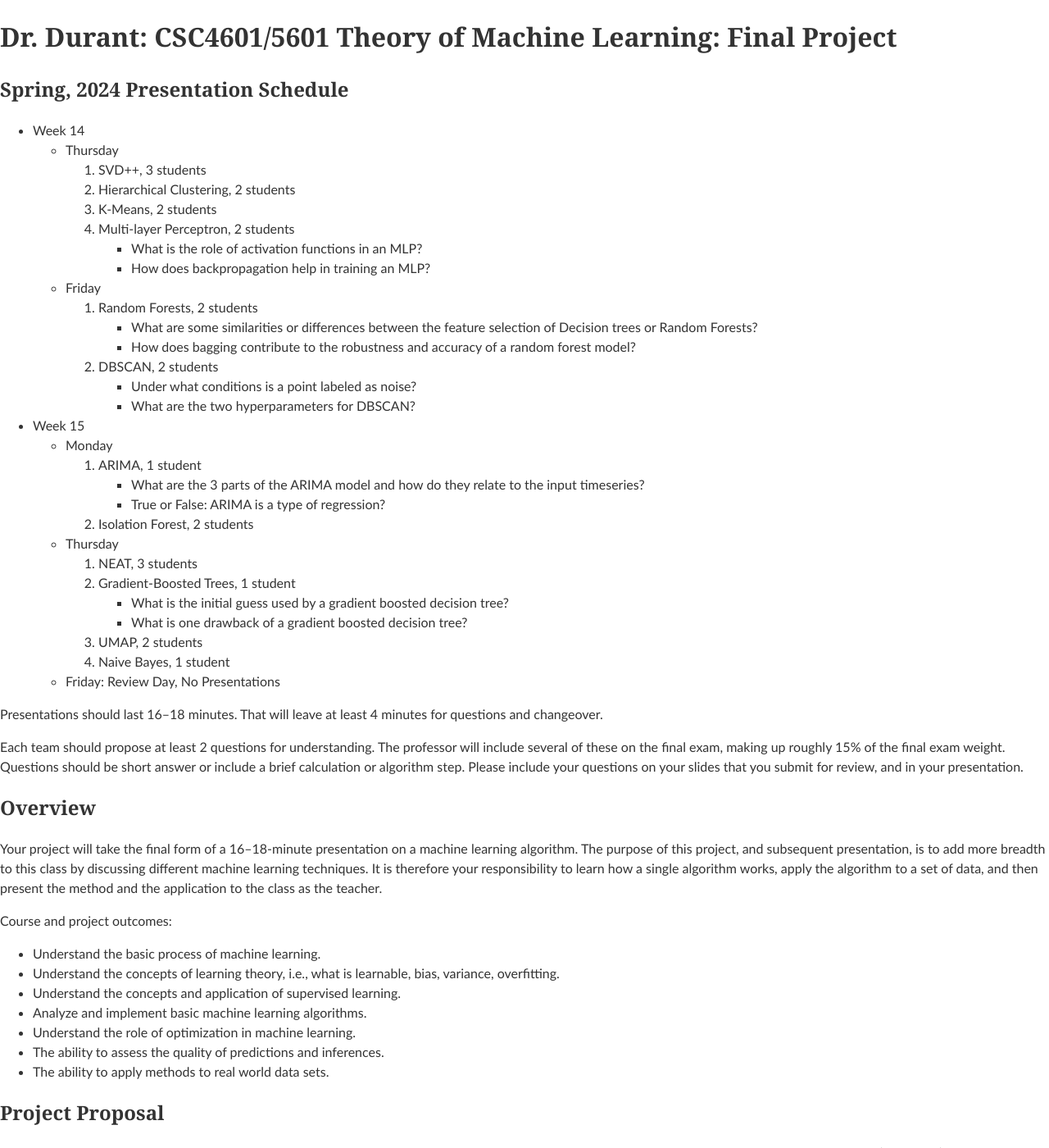
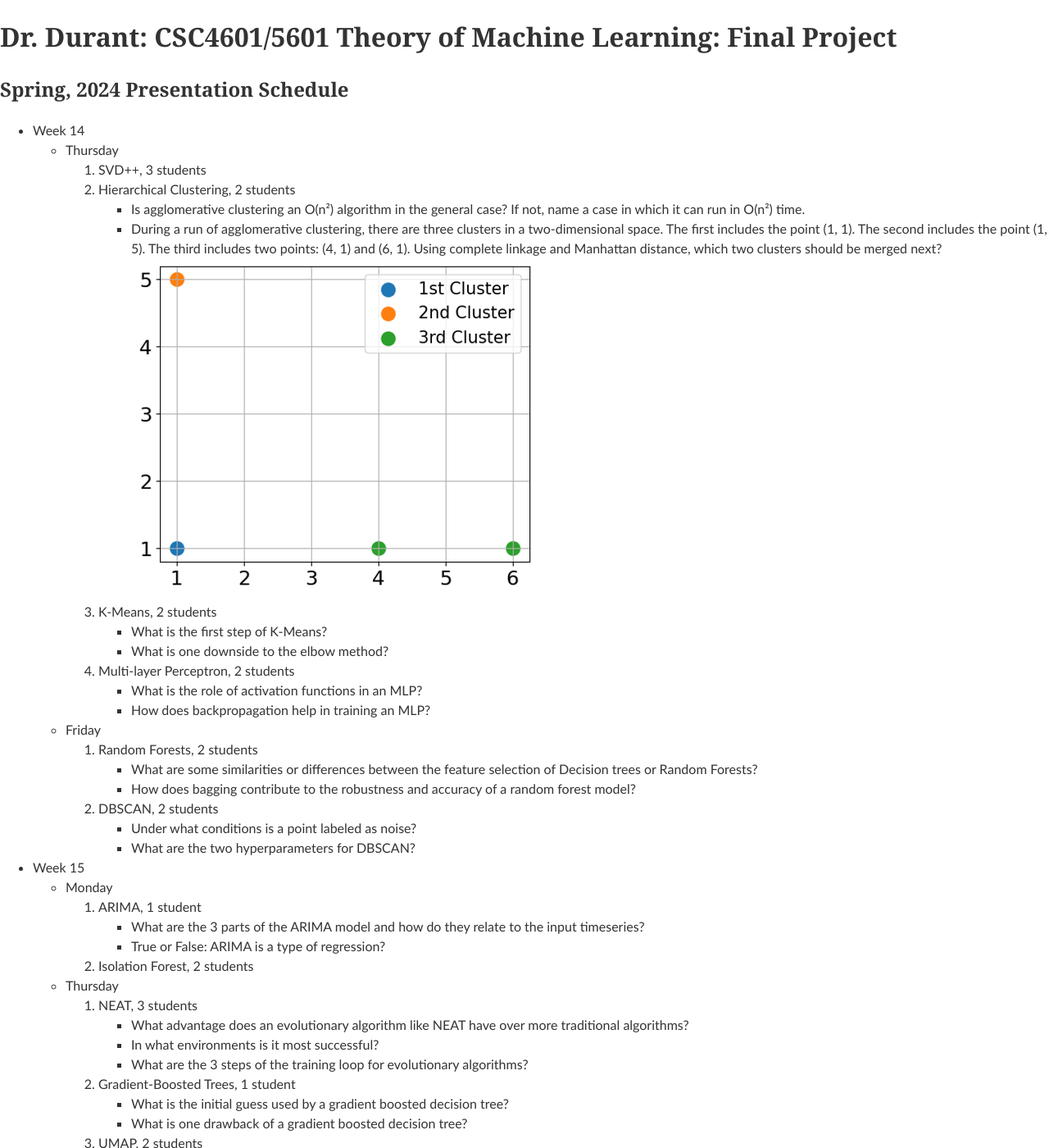
Before and after one commit to edurant/edurant.github.io, a Jekyll site: the page built from courses/csc4601/project.md, in a window 1280 px wide and 1400 px high. Shown: the whole window at 82% size. Built offline with Jekyll 4.4.1, drawn with Linux system fonts in a browser that asks for light colours.

Commit message:
CSC5601 student project questions; schedule CSC7901

```diff
--- a/courses/csc4601/project.md
+++ b/courses/csc4601/project.md
@@ -8,7 +8,11 @@ title: "Dr. Durant: CSC4601/5601 Theory of Machine Learning: Final Project"
   * Thursday
     1. SVD++, 3 students
     1. Hierarchical Clustering, 2 students
+       * Is agglomerative clustering an O(n²) algorithm in the general case? If not, name a case in which it can run in O(n²) time.
+       * During a run of agglomerative clustering, there are three clusters in a two-dimensional space. The first includes the point (1, 1). The second includes the point (1, 5). The third includes two points: (4, 1) and (6, 1). Using complete linkage and Manhattan distance, which two clusters should be merged next? ![Image of 4 points in 3 clusters](project-agglomerative-clustering.png)
     1. K-Means, 2 students
+       * What is the first step of K-Means?
+       * What is one downside to the elbow method?
     1. Multi-layer Perceptron, 2 students
        * What is the role of activation functions in an MLP?
        * How does backpropagation help in training an MLP?
@@ -27,6 +31,9 @@ title: "Dr. Durant: CSC4601/5601 Theory of Machine Learning: Final Project"
     1. Isolation Forest, 2 students
   * Thursday
     1. NEAT, 3 students
+       * What advantage does an evolutionary algorithm like NEAT have over more traditional algorithms?
+       * In what environments is it most successful?
+       * What are the 3 steps of the training loop for evolutionary algorithms?
     1. Gradient-Boosted Trees, 1 student
        * What is the initial guess used by a gradient boosted decision tree?
        * What is one drawback of a gradient boosted decision tree?
```
Also changed, not shown: sched/su24.md (+12 -13 lines), courses/csc4601/project-agglomerative-clustering.png (added).
